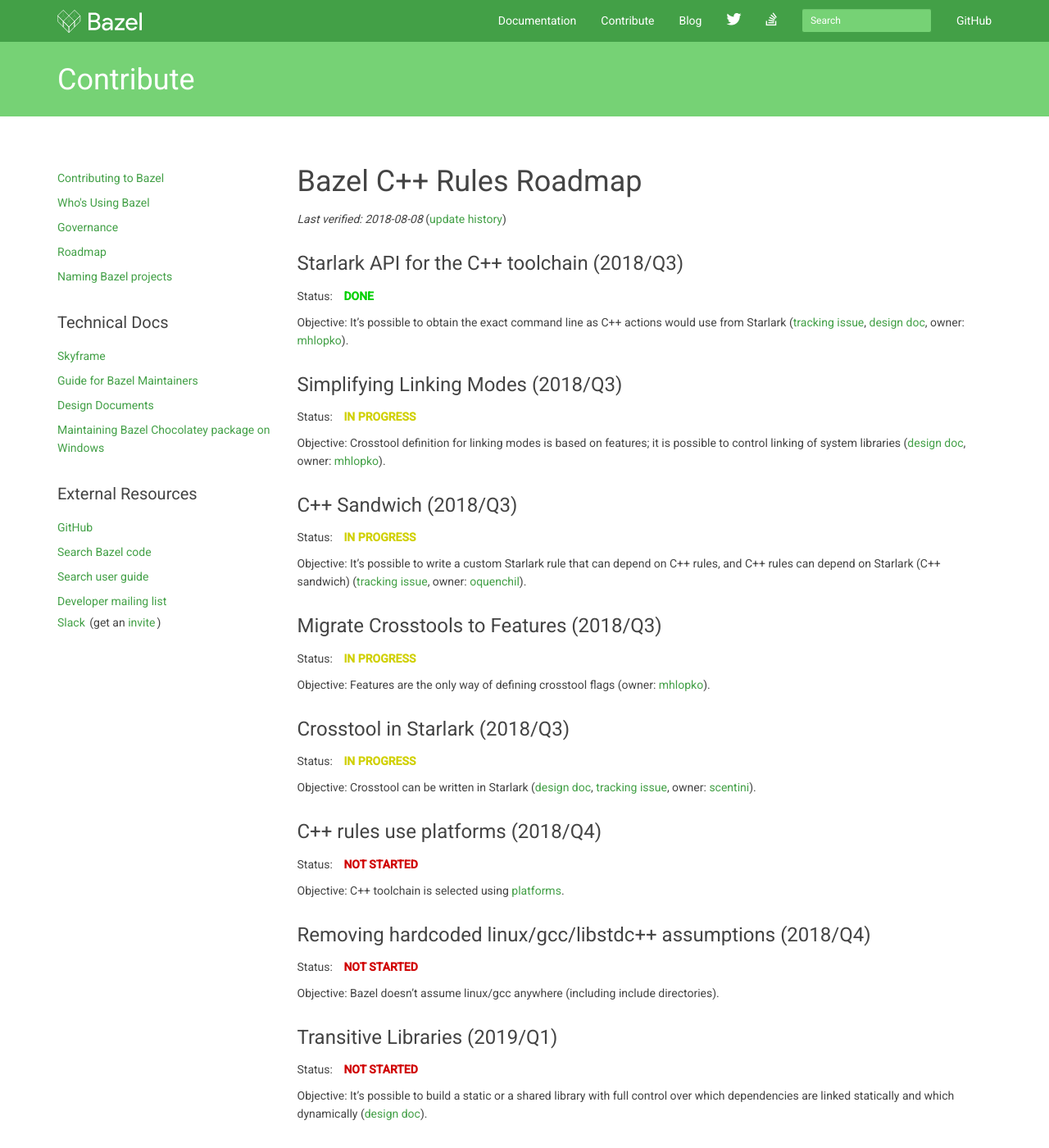
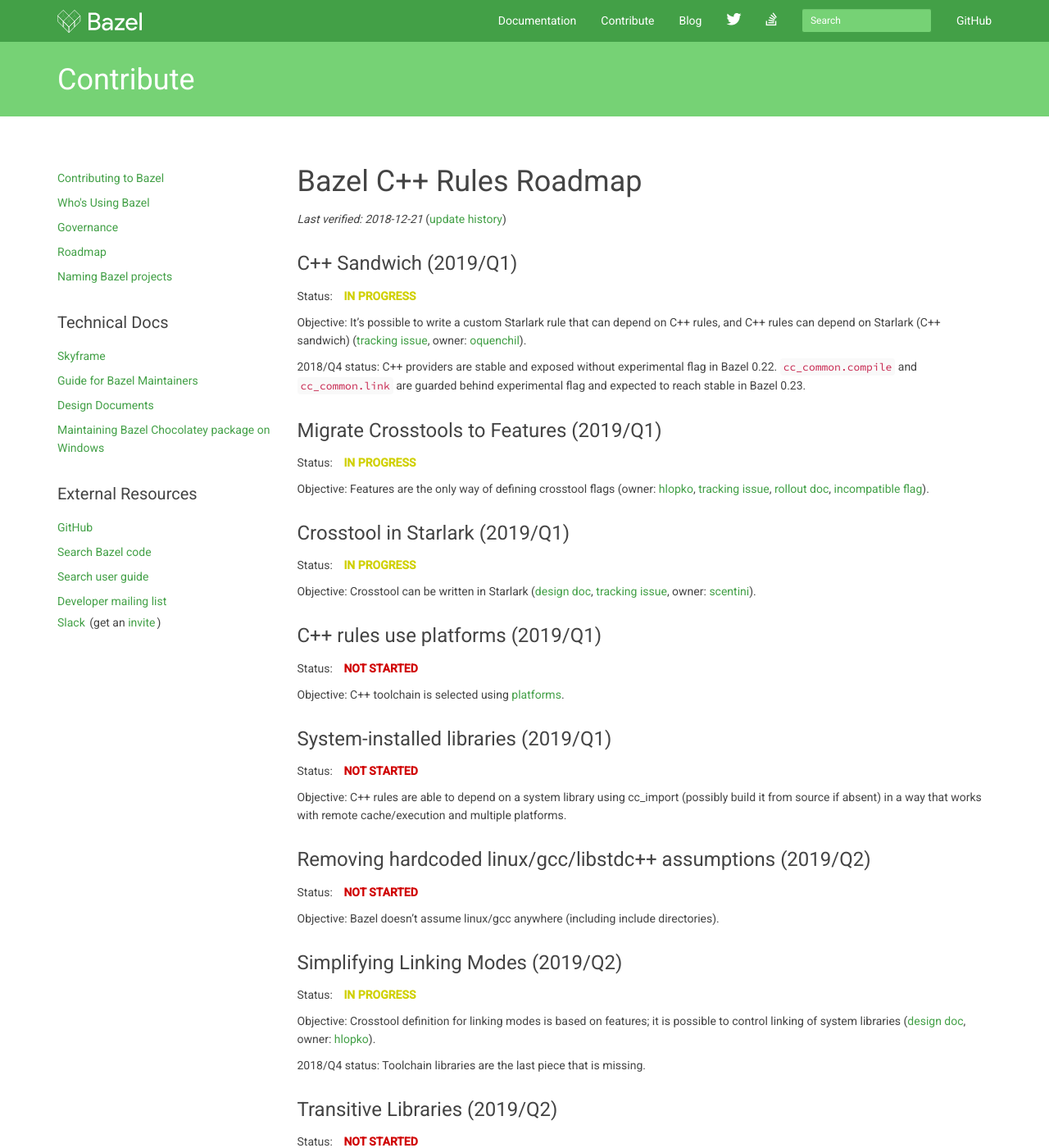
Before and after one commit to bazelbuild/bazel-website, a Jekyll site: the page built from roadmaps/cpp.md, in a window 1280 px wide and 1400 px high. Shown: the whole window at 82% size. Built offline with Jekyll 4.4.1, drawn with Linux system fonts in a browser that asks for light colours; nearby versions of some CDN libraries; library files that are not in the unit come from our copies; comment, search, counter and statistics services are not loaded; some of the changed text lies outside the part shown.

Commit message:
Update c++ roadmap (#164)

```diff
--- a/roadmaps/cpp.md
+++ b/roadmaps/cpp.md
@@ -23,28 +23,9 @@
 
 # Bazel C++ Rules Roadmap
 
-*Last verified: 2018-08-08* ([update history](https://github.com/bazelbuild/bazel-website/commits/master/roadmaps/cpp.md))
+*Last verified: 2018-12-21* ([update history](https://github.com/bazelbuild/bazel-website/commits/master/roadmaps/cpp.md))
 
-## Starlark API for the C++ toolchain (2018/Q3)
-
-Status: <span class="donestatus">DONE</span>
-
-Objective: It's possible to obtain the exact command line as C++ actions would
-use from Starlark ([tracking
-issue](https://github.com/bazelbuild/bazel/issues/4571), [design
-doc](https://docs.google.com/document/d/1g91BWJITcYw_X-VxsDC0VgUn5E9g0kRBGoBSpoO41gA/edit), owner:
-[mhlopko](https://github.com/mhlopko)).
-
-## Simplifying Linking Modes (2018/Q3)
-
-Status: <span class="inprogressstatus">IN PROGRESS</span>
-
-Objective: Crosstool definition for linking modes is based on features; it is
-possible to control linking of system libraries ([design
-doc](https://docs.google.com/document/d/1w3nYuuzAeWSmv5UiPrxNE5sHJfsw1t2ywJp1v6HEndg/edit),
-owner: [mhlopko](https://github.com/mhlopko)).
-
-## C++ Sandwich (2018/Q3)
+## C++ Sandwich (2019/Q1)
 
 Status: <span class="inprogressstatus">IN PROGRESS</span>
 
@@ -53,15 +34,19 @@
 ([tracking issue](https://github.com/bazelbuild/bazel/issues/4570),
 owner: [oquenchil](https://github.com/oquenchil)).
 
+2018/Q4 status: C++ providers are stable and exposed without experimental flag in Bazel 0.22. `cc_common.compile` and `cc_common.link` are guarded behind experimental flag and expected to reach stable in Bazel 0.23.
 
-## Migrate Crosstools to Features (2018/Q3)
+## Migrate Crosstools to Features (2019/Q1)
 
 Status: <span class="inprogressstatus">IN PROGRESS</span>
 
 Objective: Features are the only way of defining crosstool flags
-(owner: [mhlopko](https://github.com/mhlopko)).
+(owner: [hlopko](https://github.com/hlopko),
+[tracking issue](https://github.com/bazelbuild/bazel/issues/5883),
+[rollout doc](https://docs.google.com/document/d/1uv4c1zag6KvdI31qdx8C6jiTognXPQrxgsUpVefm9fM/edit#heading=h.5mcn15i0e1ch),
+[incompatible flag](https://github.com/bazelbuild/bazel/issues/6861)).
 
-## Crosstool in Starlark (2018/Q3)
+## Crosstool in Starlark (2019/Q1)
 
 Status: <span class="inprogressstatus">IN PROGRESS</span>
 
@@ -70,29 +55,40 @@
 [tracking issue](https://github.com/bazelbuild/bazel/issues/5380),
 owner: [scentini](https://github.com/scentini)).
 
-## C++ rules use platforms (2018/Q4)
+## C++ rules use platforms (2019/Q1)
 
 Status: <span class="notstartedstatus">NOT STARTED</span>
 
 Objective: C++ toolchain is selected using
 [platforms](https://docs.bazel.build/versions/master/platforms.html).
 
-## Removing hardcoded linux/gcc/libstdc++ assumptions (2018/Q4)
+## System-installed libraries (2019/Q1)
+
+Status: <span class="notstartedstatus">NOT STARTED</span>
+
+Objective: C++ rules are able to depend on a system library using cc_import (possibly build it from source if absent) in a way that works with remote cache/execution and multiple platforms.
+
+## Removing hardcoded linux/gcc/libstdc++ assumptions (2019/Q2)
 
 Status: <span class="notstartedstatus">NOT STARTED</span>
 
 Objective: Bazel doesn't assume linux/gcc anywhere (including include directories).
 
-## Transitive Libraries (2019/Q1)
+## Simplifying Linking Modes (2019/Q2)
+
+Status: <span class="inprogressstatus">IN PROGRESS</span>
+
+Objective: Crosstool definition for linking modes is based on features; it is
+possible to control linking of system libraries ([design
+doc](https://docs.google.com/document/d/1w3nYuuzAeWSmv5UiPrxNE5sHJfsw1t2ywJp1v6HEndg/edit),
+owner: [hlopko](https://github.com/hlopko)).
+
+2018/Q4 status: Toolchain libraries are the last piece that is missing.
+
+## Transitive Libraries (2019/Q2)
 
 Status: <span class="notstartedstatus">NOT STARTED</span>
 
 Objective: It's possible to build a static or a shared library with full control
 over which dependencies are linked statically and which dynamically ([design
 doc](https://docs.google.com/document/d/1d4SPgVX-OTCiEK_l24DNWiFlT14XS5ZxD7XhttFbvrI/edit?usp=sharing)).
-
-## System-installed libraries (2019/Q1)
-
-Status: <span class="notstartedstatus">NOT STARTED</span>
-
-Objective: C++ rules are able to depend on a system library using cc_import (possibly build it from source if absent) in a way that works with remote cache/execution and multiple platforms.
```
